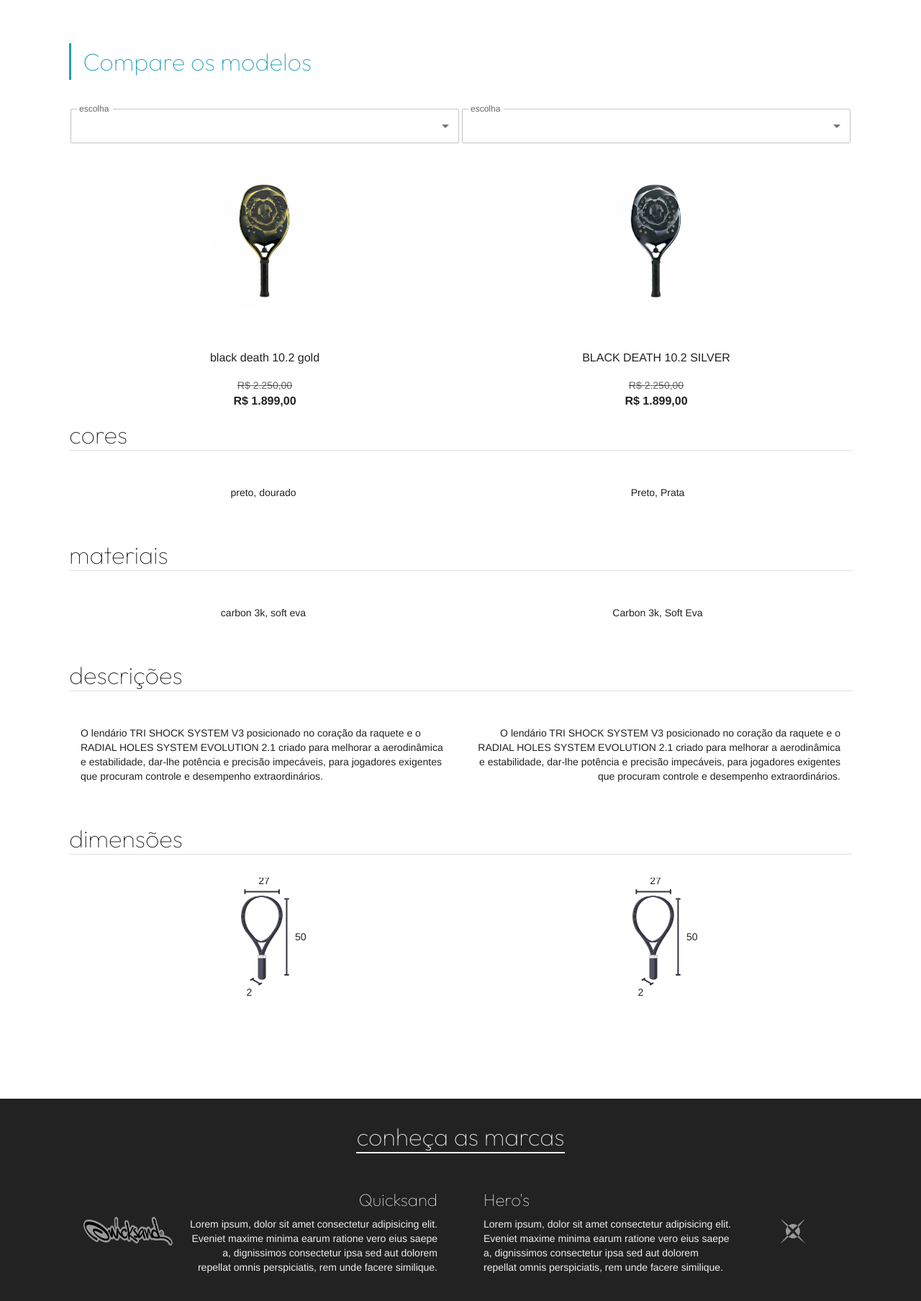
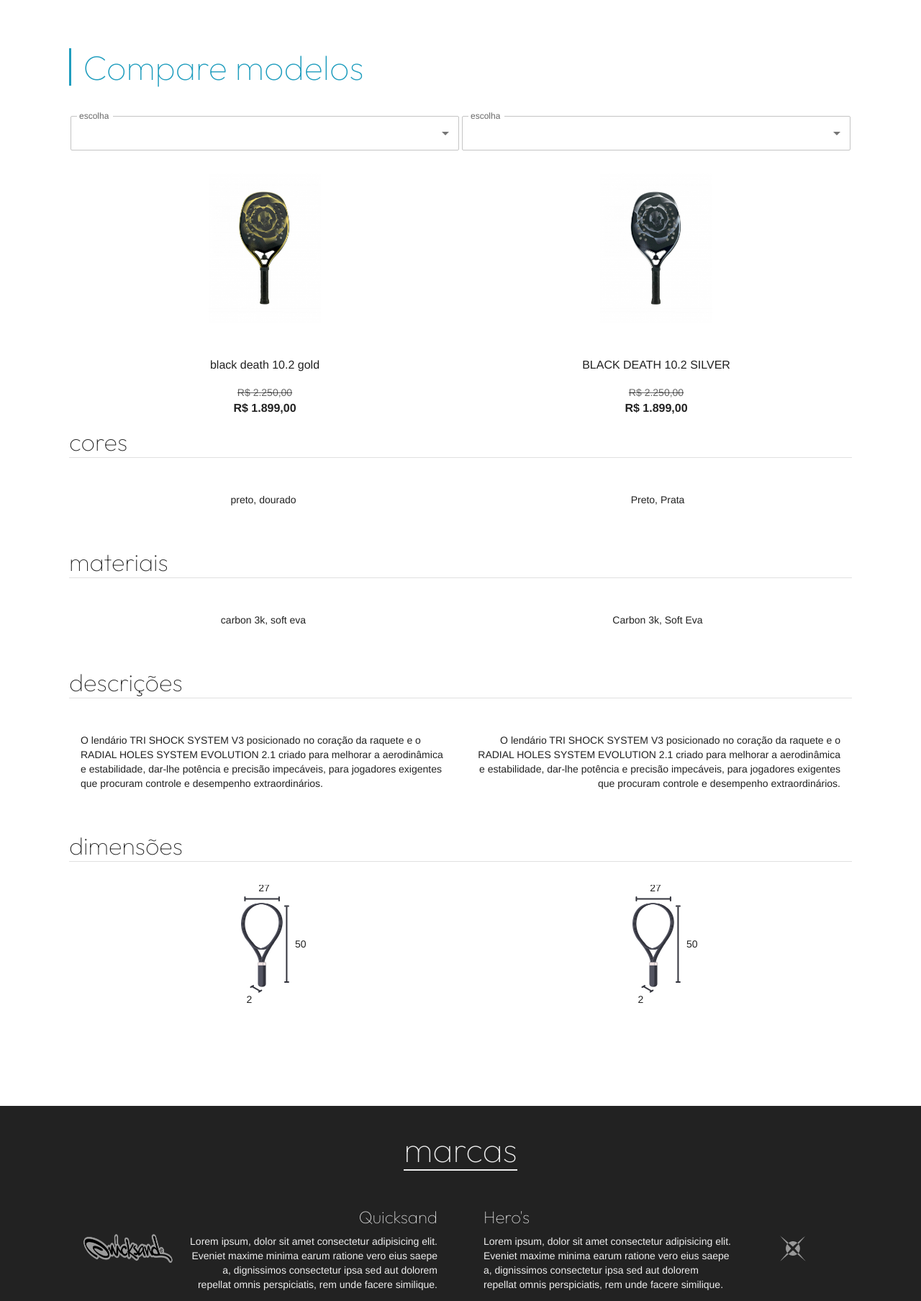
Before and after one commit to henriquedelimap/beachTennis, a React (Vite) app: page / in a window 1280 px wide. Shown: the part 990-2797 px from the top of the page at 72% size. Built offline with nearby package versions, Linux system fonts and the light colour scheme.

Commit message:
first commit

```diff
--- a/src/Pages/Home/index.tsx
+++ b/src/Pages/Home/index.tsx
@@ -109,7 +109,7 @@ export const Home = () => {
 
 
                 <ContainerPadding>
-                    <Title text='compare os modelos' />
+                    <Title text='compare modelos' />
 
                     <Sticky index={200} top={48}>
                         <Stack sx={{ mt: 1 }} spacing={0} direction='row' justifyContent='space-around'>
@@ -122,7 +122,7 @@ export const Home = () => {
 
                 <Box sx={{ background: '#222222', color: '#eeeeee' }}>
                     <ContainerPadding>
-                        <TitleCentred text='conheça as marcas' color='#eeeeee' />
+                        <TitleCentred text='marcas' color='#eeeeee' />
                         <Beneficios />
                     </ContainerPadding>
                 </Box>
--- a/src/components/Title/index.tsx
+++ b/src/components/Title/index.tsx
@@ -15,7 +15,7 @@ export const Title = (prop: Prop) => {
             <Decoration />
             <LazyLoad once>
 
-                <Typography fontFamily='Outfit' fontWeight={100} variant='h4' color='#1F9DBE' sx={{ '&:first-letter': { textTransform: 'capitalize' } }} >{text}</Typography>
+                <Typography fontFamily='Outfit' fontWeight={100} variant='h3' color='#1F9DBE' sx={{ '&:first-letter': { textTransform: 'capitalize' } }} >{text}</Typography>
             </LazyLoad>
         </Stack>
     )
@@ -27,7 +27,7 @@ export const TitleCentred = (prop: Prop) => {
         <Stack alignSelf='center' sx={{ width: 'fit-content' }} spacing={.5} direction='column'>
             <LazyLoad once>
 
-                <Typography fontFamily='Outfit' fontWeight={100} variant='h4' color={cor}>{text}</Typography>
+                <Typography fontFamily='Outfit' fontWeight={100} variant='h3' color={cor}>{text}</Typography>
                 <DecorationHorizontal cor={cor} />
             </LazyLoad>
         </Stack>
```
